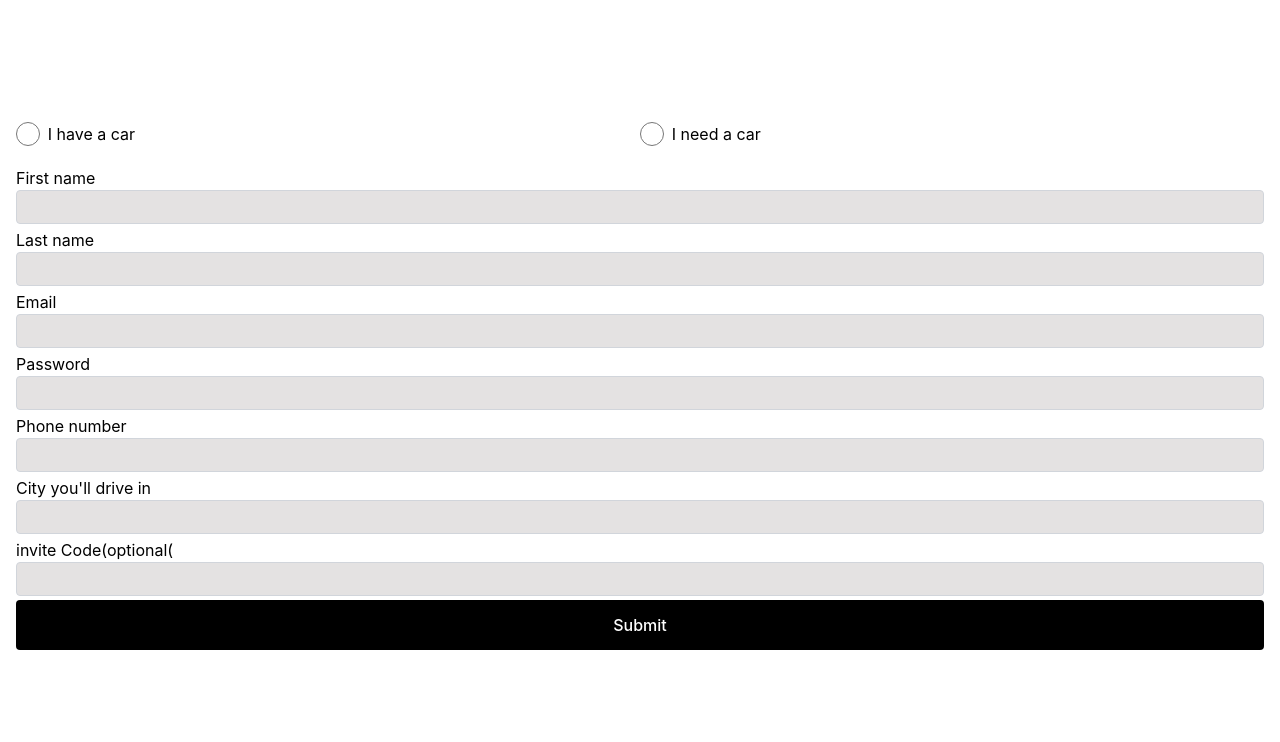
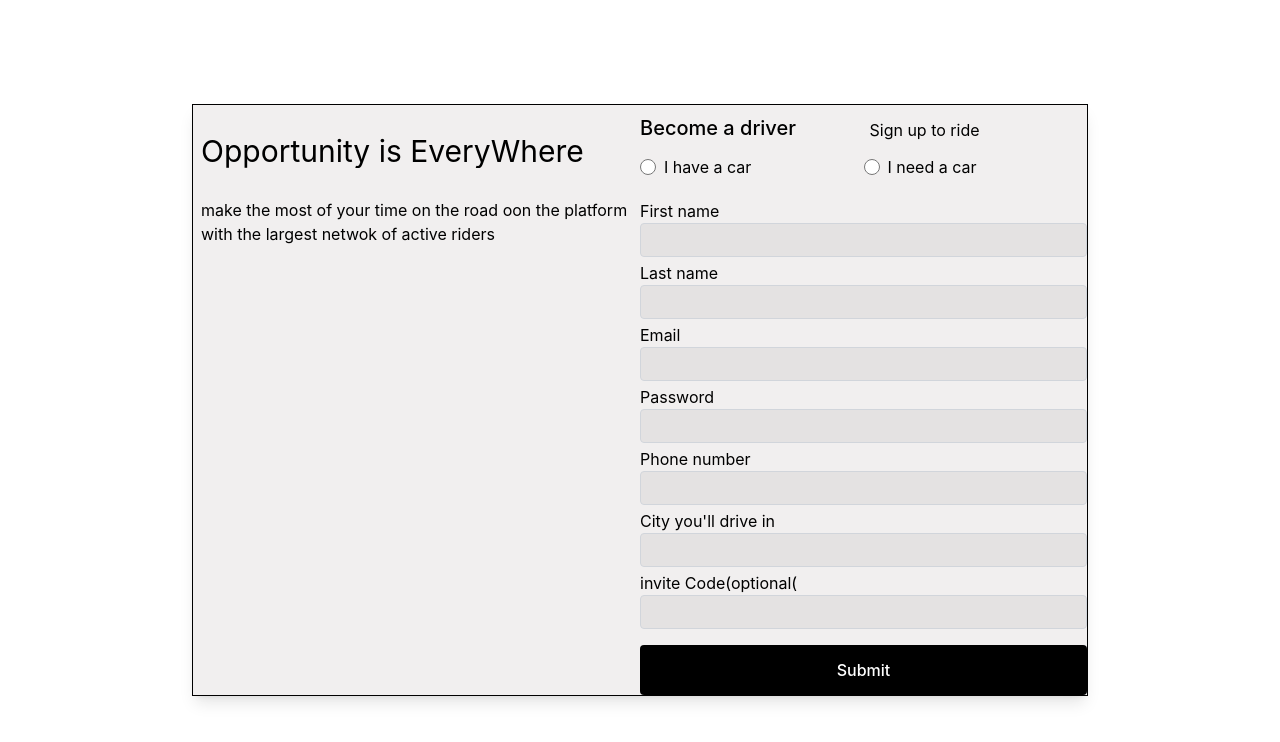
Before and after one commit to BLADEHEDA/Private-journal, a React (Vite) app: page / in a window 1280 px wide. Shown: the top 742 px of the page. Built offline with nearby package versions, Linux system fonts and the light colour scheme.

Commit message:
foerm validation complete

```diff
--- a/src/App.css
+++ b/src/App.css
@@ -1,6 +1,4 @@
 *{
-  /* max-width:100%;
-  max-height:100%; */
   width: 100%;
   /* height: 100%; */
   box-sizing: border-box;
@@ -27,10 +25,26 @@ img{
   .form-main {
     background: white;
   }
+  /* .cursor{
+    border: solid 1px black;
+    margin-top: -3px;
+  } */
+  /* .radio{
+    border: solid 1px black;
+
+  } */
+  .radiobtn{
+    margin-top: -1.75px;
+    vertical-align: middle
+  }
   }
   @media only screen and (min-width:768px){
    .main-section{
       border:solid 1px black ;
       background: rgb(241, 239, 239);
     }
+    .radiobtn{
+      margin-top: -4px;
+      vertical-align: middle
+    }
 }
--- a/src/Components/Form/Reusable.tsx
+++ b/src/Components/Form/Reusable.tsx
@@ -3,7 +3,7 @@ import { useState } from 'react';
 import * as Yup from 'yup';
 import Modal from './Modal';
 // import InputFields from './InputFields';
-// import carPic from "../../assets/10109.jpg"
+import carPic from "../../assets/10109.jpg"
 
 const InputFields = (props) => {
   return (
@@ -105,28 +105,52 @@ const toggleModal = ()=>{
 console.log(showModal);
 
   return (
-    <main className='mb-10 px-[1em] ' >
+    <main className=' main-section shadow-lg my-[2em] w-[90%] mx-auto my-0 md:w-[70%]
+    md:flex ' >
+             <section className="main-section-left ">
+            <article className='block md:hidden'>
+              <img src={carPic} alt="carPic " />
+            </article>
+            <article className="content px-2 ">
+              <div>
+              <h1 className='text-[30px] my-[1em] ' >Opportunity is EveryWhere</h1>
+              <p>make the most of your time on the road oon the platform with the largest
+                netwok of active riders</p>
+            </div>
+            {/* <article className='hidden md:block mt-[28em]'>
+              <img src={carPic} alt="carPic " />
+            </article> */}
+            </article>
+        </section>
+        <section className="main-section-right mt-[0.5em] ]  ">
+    <div className="form-top flex ">
+            <h3 className="form-top-head font-[500]  text-[20px]  ">Become a driver</h3>
+            <h3 className="form-top-head mt-[5px] ml-[12px] ">Sign up to ride</h3>
+     </div>
+
+
       <form   onSubmit={formik.handleSubmit}  >
 
         {/* Validate radio buttons   */}
-<section className="radio-btns mb-5">
+<section className="radio-btns mb-5  ">
 <div className='flex  mt-3  ' >
+  <span className="radio">
         <input
         type="radio"
-         className='w-[50px] mr-2 bg-[black] bg-black bg-[blue] cursor-pointer '
+         className=' radiobtn w-[1em] h-[1em]   mr-2 bg-[black] bg-black bg-[blue] cursor-pointer '
          id="haveCar"
          name='car'
          value="Has Car"
          onChange={formik.handleChange}
          checked={formik.values.car === "Has Car"}
          />
-      <label htmlFor="haveCar" className=" cursor-pointer">
+      <label htmlFor="haveCar" className=" cursor">
         I have a car
       </label>
-
+      </span>  <span className="radio">
         <input
         type="radio"
-        className=' w-[50px] mr-2 bg-[black] bg-white cursor-pointer'
+        className=' radiobtn w-[1em] h-[1em]  mr-2 bg-[black] bg-white cursor-pointer'
         id="needCar"
         name='car'
         value="Needs Car"
@@ -136,6 +160,7 @@ console.log(showModal);
       <label htmlFor="needCar" className=" cursor-pointer">
         I need a car
       </label>
+      </span>
       </div>
       {formik.touched.car && formik.errors.car && (
               <span className='text-red-400'>{formik.errors.car}</span>
@@ -191,12 +216,13 @@ touched={formik.touched.invitecode}
 errors={formik.errors.invitecode}
 values={formik.values.invitecode}
 />
-<div className='text-center'>
+<div className='text-center mt-3'>
             <button
 
             className='bg-[black] rounded p-3 text-white'  >Submit</button>
           </div>
           </form>
+          </section>
 {/* <InputFields label="" name="" type="" /> */}
 {showModal? (<Modal showModal={showModal} setShowModal={setShowModal}
           showmodal={showmodal}  />):null }
```
